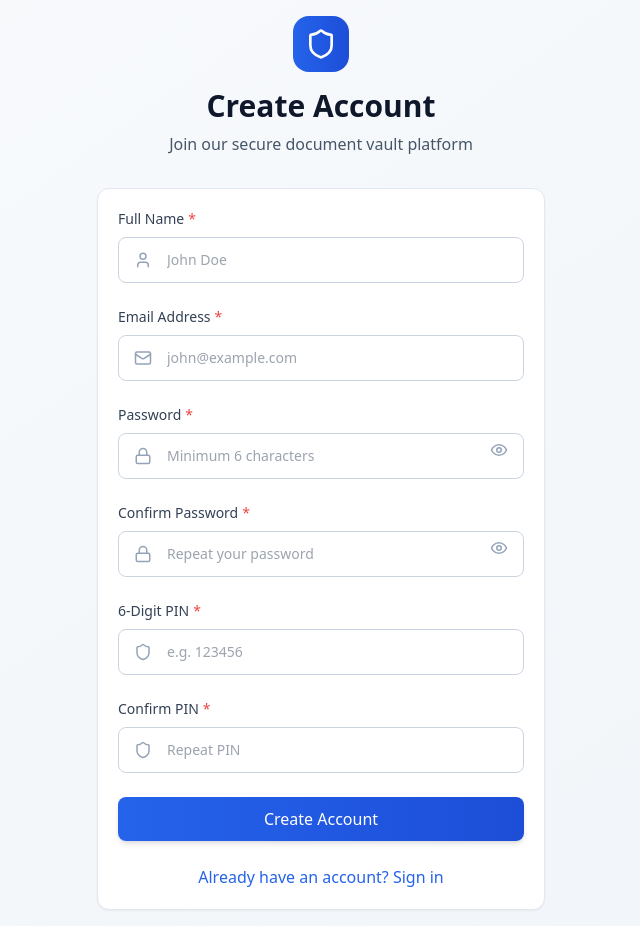
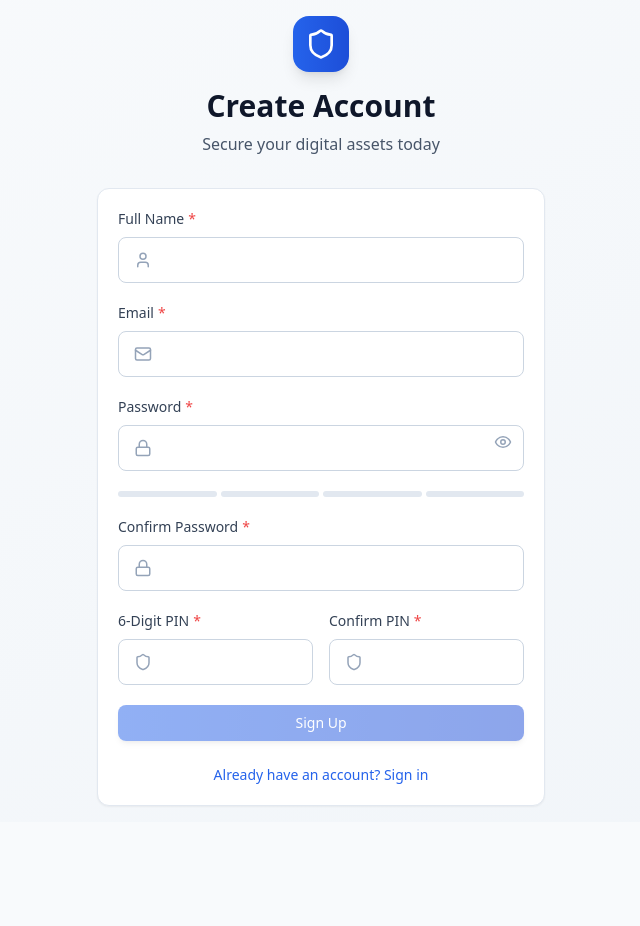
Before and after one commit to Gokul1111-cmd/secure-document-vault, a React (Vite) app: page /register in a window 1280 px wide. Shown: the whole page, without its empty margins (319-959 px from the left). After the commit the page ends 822 px from the top, so only its background shows below. Built offline with nearby package versions, Linux system fonts and the light colour scheme; no server answers.

Commit message:
added files

```diff
--- a/src/pages/DashboardAdmin.jsx
+++ b/src/pages/DashboardAdmin.jsx
@@ -7,6 +7,7 @@ import {
   BarChart, Bar, XAxis, YAxis, CartesianGrid, Tooltip, ResponsiveContainer, PieChart, Pie, Cell
 } from 'recharts';
 import Card from '../components/ui/Card.jsx';
+import Table from '../components/ui/Table.jsx';
 import Button from '../components/ui/Button.jsx';
 import Input from '../components/ui/Input.jsx';
 import LoadingSpinner from '../components/ui/LoadingSpinner.jsx';
@@ -29,7 +30,8 @@ const formatBytes = (bytes = 0) => {
   const units = ['B', 'KB', 'MB', 'GB', 'TB'];
   const index = Math.min(Math.floor(Math.log(bytes) / Math.log(1024)), units.length - 1);
   const value = bytes / Math.pow(1024, index);
-  return `${value.toFixed(1)} ${units[index]}`;
+  const precision = value >= 10 || index === 0 ? 0 : 1;
+  return `${value.toFixed(precision)} ${units[index]}`;
 };
 
 const getStatusBadge = (status) => {
@@ -85,7 +87,7 @@ function DashboardAdmin() {
       const [statsRes, logsRes, docsRes] = await Promise.all([
         adminAPI.getStats(),
         adminAPI.getLogs({ limit: 12 }),
-        adminAPI.getAllDocuments({ limit: 1 }), // Just need summary stats
+        adminAPI.getAllDocuments({ limit: 1 }),
       ]);
 
       if (!isMountedRef.current) return;
@@ -168,25 +170,25 @@ function DashboardAdmin() {
           <div className="grid grid-cols-1 gap-4 sm:grid-cols-2 xl:grid-cols-4">
              <Card padding="sm" className="border-l-4 border-l-blue-500">
                <div className="flex justify-between items-center">
-                 <div><p className="text-sm text-slate-500 dark:text-slate-400">Total Users</p><p className="text-2xl font-bold dark:text-white">{stats.totalUsers}</p></div>
+                 <div><p className="text-sm text-slate-500 dark:text-slate-400">Total Users</p><p className="text-2xl font-bold dark:text-white">{formatNumber(stats.totalUsers)}</p></div>
                  <Users className="text-blue-500 h-8 w-8 opacity-20" />
                </div>
              </Card>
              <Card padding="sm" className="border-l-4 border-l-purple-500">
                <div className="flex justify-between items-center">
-                 <div><p className="text-sm text-slate-500 dark:text-slate-400">Total Documents</p><p className="text-2xl font-bold dark:text-white">{stats.totalDocuments}</p></div>
+                 <div><p className="text-sm text-slate-500 dark:text-slate-400">Total Documents</p><p className="text-2xl font-bold dark:text-white">{formatNumber(stats.totalDocuments)}</p></div>
                  <FileText className="text-purple-500 h-8 w-8 opacity-20" />
                </div>
              </Card>
              <Card padding="sm" className="border-l-4 border-l-emerald-500">
                <div className="flex justify-between items-center">
-                 <div><p className="text-sm text-slate-500 dark:text-slate-400">Active Users</p><p className="text-2xl font-bold dark:text-white">{stats.activeUsers}</p></div>
+                 <div><p className="text-sm text-slate-500 dark:text-slate-400">Active Users</p><p className="text-2xl font-bold dark:text-white">{formatNumber(stats.activeUsers)}</p></div>
                  <CheckCircle className="text-emerald-500 h-8 w-8 opacity-20" />
                </div>
              </Card>
              <Card padding="sm" className="border-l-4 border-l-red-500">
                <div className="flex justify-between items-center">
-                 <div><p className="text-sm text-slate-500 dark:text-slate-400">Locked Accounts</p><p className="text-2xl font-bold dark:text-white">{stats.lockedUsers}</p></div>
+                 <div><p className="text-sm text-slate-500 dark:text-slate-400">Locked Accounts</p><p className="text-2xl font-bold dark:text-white">{formatNumber(stats.lockedUsers)}</p></div>
                  <Shield className="text-red-500 h-8 w-8 opacity-20" />
                </div>
              </Card>
@@ -246,7 +248,6 @@ function DashboardAdmin() {
           </div>
 
           <div className="grid grid-cols-1 gap-6 xl:grid-cols-3 xl:gap-8">
-             {/* Recent Activity Table */}
             <Card className="xl:col-span-2">
               <Card.Header className="flex flex-col gap-3 sm:flex-row sm:items-center sm:justify-between">
                 <div className="space-y-1">
@@ -304,7 +305,6 @@ function DashboardAdmin() {
               </Card.Content>
             </Card>
 
-            {/* Sidebar Stats & Actions */}
             <div className="space-y-6">
               <Card padding="sm">
                 <Card.Header className="mb-2">
--- a/src/pages/DashboardUser.jsx
+++ b/src/pages/DashboardUser.jsx
@@ -276,7 +276,7 @@ function DashboardUser() {
                          <FileText className="h-5 w-5 text-blue-600" />
                          <span className="font-medium text-slate-900 dark:text-white truncate max-w-[150px]">{doc.fileName}</span>
                       </div>
-                      <span className="text-xs text-slate-500 dark:text-slate-400">{formatFileSize(doc.fileSize)}</span>
+                      <span className="text-xs text-slate-500">{formatFileSize(doc.fileSize)}</span>
                    </div>
                    <div className="flex justify-end gap-2 mt-3">
                       <Button size="sm" variant="outline" onClick={() => handleView(doc)}><Eye size={16}/></Button>
--- a/src/pages/Register.jsx
+++ b/src/pages/Register.jsx
@@ -1,8 +1,8 @@
-import { useState } from 'react';
+import { useState, useEffect } from 'react';
 import { Link, useNavigate } from 'react-router-dom';
 import { useAuth } from '../context/AuthContext.jsx';
 import { useToast } from '../components/ui/ToastContainer.jsx';
-import { Shield, Mail, Lock, User, Eye, EyeOff } from 'lucide-react';
+import { Shield, Mail, Lock, User, Eye, EyeOff, Check, X } from 'lucide-react';
 import Button from '../components/ui/Button.jsx';
 import Input from '../components/ui/Input.jsx';
 import Card from '../components/ui/Card.jsx';
@@ -12,102 +12,81 @@ function Register() {
   const { showToast } = useToast();
   const navigate = useNavigate();
   const [formData, setFormData] = useState({
-    name: '',
-    email: '',
-    password: '',
-    confirmPassword: '',
-    pin: '',
-    confirmPin: ''
+    name: '', email: '', password: '', confirmPassword: '', pin: '', confirmPin: ''
   });
   const [loading, setLoading] = useState(false);
   const [error, setError] = useState('');
   const [showPassword, setShowPassword] = useState(false);
-  const [showConfirmPassword, setShowConfirmPassword] = useState(false);
+
+  // Validation States
+  const [passwordStrength, setPasswordStrength] = useState(0);
+  const [passMatch, setPassMatch] = useState(false);
+  const [pinMatch, setPinMatch] = useState(false);
+
+  useEffect(() => {
+    // Password Strength
+    let strength = 0;
+    if (formData.password.length >= 6) strength++;
+    if (/[A-Z]/.test(formData.password)) strength++;
+    if (/[0-9]/.test(formData.password)) strength++;
+    if (/[^A-Za-z0-9]/.test(formData.password)) strength++;
+    setPasswordStrength(strength);
+
+    setPassMatch(formData.password && formData.password === formData.confirmPassword);
+    setPinMatch(formData.pin && formData.pin.length === 6 && formData.pin === formData.confirmPin);
+  }, [formData]);
 
   const handleSubmit = async (e) => {
     e.preventDefault();
+    if (!passMatch || !pinMatch || passwordStrength < 1) return;
     setLoading(true);
     setError('');
-
-    if (formData.password !== formData.confirmPassword) {
-      setError('Passwords do not match');
-      setLoading(false);
-      return;
-    }
-
-    if (formData.password.length < 6) {
-      setError('Password must be at least 6 characters');
-      setLoading(false);
-      return;
-    }
-
-    if (!/^\d{6}$/.test(formData.pin)) {
-      setError('PIN must be exactly 6 digits');
-      setLoading(false);
-      return;
-    }
-
-    if (formData.pin !== formData.confirmPin) {
-      setError('PINs do not match');
-      setLoading(false);
-      return;
-    }
-
     try {
       const result = await register({
-        name: formData.name,
-        email: formData.email,
-        password: formData.password,
-        pin: formData.pin
+        name: formData.name, email: formData.email, password: formData.password, pin: formData.pin
       });
       if (result.success) {
-        showToast('Registration successful! Redirecting to login...', 'success');
+        showToast('Registration successful! Login now.', 'success');
         setTimeout(() => navigate('/login'), 1500);
       } else {
-        setError(result.error || 'Registration failed');
-        showToast(result.error || 'Registration failed', 'error');
+        setError(result.error);
       }
     } catch (err) {
-      setError('Registration failed. Please try again.');
-      showToast('Registration failed. Please try again.', 'error');
+      setError('Registration failed');
     } finally {
       setLoading(false);
     }
   };
 
   return (
-    <div className="min-h-screen flex items-center justify-center p-4">
+    <div className="min-h-screen flex items-center justify-center p-4 dark:bg-slate-900 transition-colors">
       <div className="w-full max-w-md">
         <div className="text-center mb-8">
-          <div className="inline-flex p-3 bg-gradient-to-r from-blue-600 to-blue-700 rounded-2xl mb-4">
+          <div className="inline-flex p-3 bg-gradient-to-r from-blue-600 to-blue-700 rounded-2xl mb-4 shadow-lg">
             <Shield className="h-8 w-8 text-white" />
           </div>
-          <h1 className="text-3xl font-bold text-slate-900 mb-2">Create Account</h1>
-          <p className="text-slate-600">Join our secure document vault platform</p>
+          <h1 className="text-3xl font-bold text-slate-900 dark:text-white mb-2">Create Account</h1>
+          <p className="text-slate-600 dark:text-slate-400">Secure your digital assets today</p>
         </div>
 
         <Card>
-          <form onSubmit={handleSubmit} className="space-y-6">
+          <form onSubmit={handleSubmit} className="space-y-5">
             <Input
-              type="text"
-              label="Full Name"
+              type="text" label="Full Name"
               value={formData.name}
               onChange={(e) => setFormData({ ...formData, name: e.target.value })}
               icon={<User size={18} />}
               required
-              placeholder="John Doe"
             />
-
             <Input
-              type="email"
-              label="Email Address"
+              type="email" label="Email"
               value={formData.email}
               onChange={(e) => setFormData({ ...formData, email: e.target.value })}
               icon={<Mail size={18} />}
               required
-              placeholder="john@example.com"
             />
 
+            {/* Password Field */}
             <div className="relative">
               <Input
                 type={showPassword ? 'text' : 'password'}
@@ -116,81 +95,60 @@ function Register() {
                 onChange={(e) => setFormData({ ...formData, password: e.target.value })}
                 icon={<Lock size={18} />}
                 required
-                placeholder="Minimum 6 characters"
               />
-              <button
-                type="button"
-                className="absolute right-4 top-9 text-slate-400 hover:text-slate-600"
-                onClick={() => setShowPassword(!showPassword)}
-              >
+              <button type="button" onClick={() => setShowPassword(!showPassword)} className="absolute right-3 top-9 text-slate-400">
                 {showPassword ? <EyeOff size={18} /> : <Eye size={18} />}
               </button>
             </div>
 
+            {/* Strength Indicator */}
+            <div className="flex gap-1 h-1.5 mt-1">
+               {[...Array(4)].map((_, i) => (
+                 <div key={i} className={`flex-1 rounded-full transition-colors ${i < passwordStrength ? (passwordStrength > 2 ? 'bg-green-500' : 'bg-yellow-500') : 'bg-slate-200 dark:bg-slate-700'}`} />
+               ))}
+            </div>
+
             <div className="relative">
                <Input
-                type={showConfirmPassword ? 'text' : 'password'}
-                label="Confirm Password"
+                 type="password" label="Confirm Password"
                  value={formData.confirmPassword}
                  onChange={(e) => setFormData({ ...formData, confirmPassword: e.target.value })}
                  icon={<Lock size={18} />}
                  required
-                placeholder="Repeat your password"
+                 className={passMatch ? 'border-green-500 focus:border-green-500' : ''}
                />
-              <button
-                type="button"
-                className="absolute right-4 top-9 text-slate-400 hover:text-slate-600"
-                onClick={() => setShowConfirmPassword(!showConfirmPassword)}
-              >
-                {showConfirmPassword ? <EyeOff size={18} /> : <Eye size={18} />}
-              </button>
+               {passMatch && <Check className="absolute right-3 top-9 text-green-500 h-5 w-5" />}
             </div>
 
+            <div className="grid grid-cols-2 gap-4">
                <Input
-              type="text"
-              label="6-Digit PIN"
+                 type="text" label="6-Digit PIN" maxLength={6}
                  value={formData.pin}
-              onChange={(e) => setFormData({ ...formData, pin: e.target.value.replace(/[^0-9]/g,'') })}
+                 onChange={(e) => setFormData({ ...formData, pin: e.target.value.replace(/\D/g,'') })}
                  icon={<Shield size={18} />}
                  required
-              placeholder="e.g. 123456"
-              maxLength={6}
                />
-
+               <div className="relative">
                  <Input
-              type="text"
-              label="Confirm PIN"
+                   type="text" label="Confirm PIN" maxLength={6}
                    value={formData.confirmPin}
-              onChange={(e) => setFormData({ ...formData, confirmPin: e.target.value.replace(/[^0-9]/g,'') })}
+                   onChange={(e) => setFormData({ ...formData, confirmPin: e.target.value.replace(/\D/g,'') })}
                    icon={<Shield size={18} />}
                    required
-              placeholder="Repeat PIN"
-              maxLength={6}
+                   className={pinMatch ? 'border-green-500 focus:border-green-500' : ''}
                  />
+                 {pinMatch && <Check className="absolute right-3 top-9 text-green-500 h-5 w-5" />}
+               </div>
+            </div>
 
-            {error && (
-              <div className="bg-red-50 border border-red-200 text-red-700 px-4 py-3 rounded-lg">
-                {error}
-              </div>
-            )}
+            {error && <div className="bg-red-50 border-red-200 text-red-600 p-3 rounded-lg text-sm text-center">{error}</div>}
 
-            <Button
-              type="submit"
-              className="w-full"
-              loading={loading}
-              size="lg"
-            >
-              Create Account
+            <Button type="submit" className="w-full" loading={loading} disabled={!passMatch || !pinMatch}>
+              Sign Up
             </Button>
           </form>
-
-          <div className="mt-6 text-center">
-            <Link
-              to="/login"
-              className="text-blue-600 hover:text-blue-700 font-medium"
-            >
-              Already have an account? Sign in
-            </Link>
+          <div className="mt-6 text-center text-sm">
+             <Link to="/login" className="text-blue-600 hover:underline font-medium">Already have an account? Sign in</Link>
           </div>
         </Card>
       </div>
```
Lines whose indentation alone changed are shown as unchanged.
